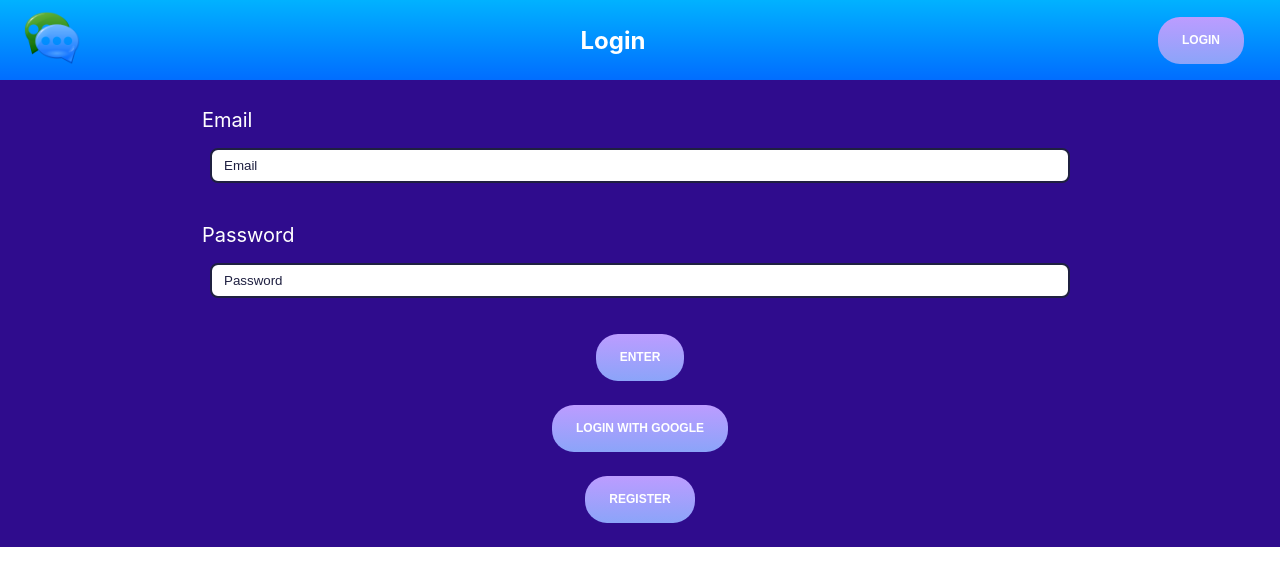
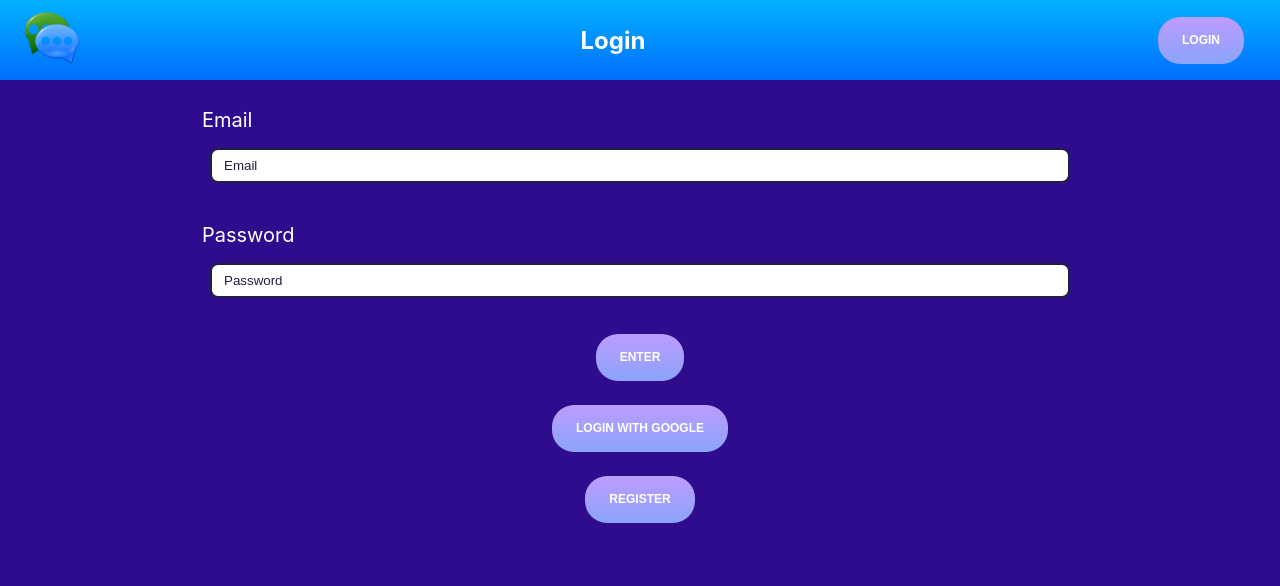
Before and after one commit to koroste1/chat-react-app, a React (Create React App) app: page /login in a window 1280 px wide. Shown: the top 586 px of the page. Built offline with nearby package versions, Linux system fonts and the light colour scheme.

Commit message:
Login page flex 1 1 auto

```diff
--- a/src/Components/Pages/Login/Login-form.scss
+++ b/src/Components/Pages/Login/Login-form.scss
@@ -1,5 +1,5 @@
 .login-page {
-  flex: 0 1 auto;
+  flex: 1 1 auto;
   background: #2f0c8d;
   text-align: left;
   &__login-form {
```
